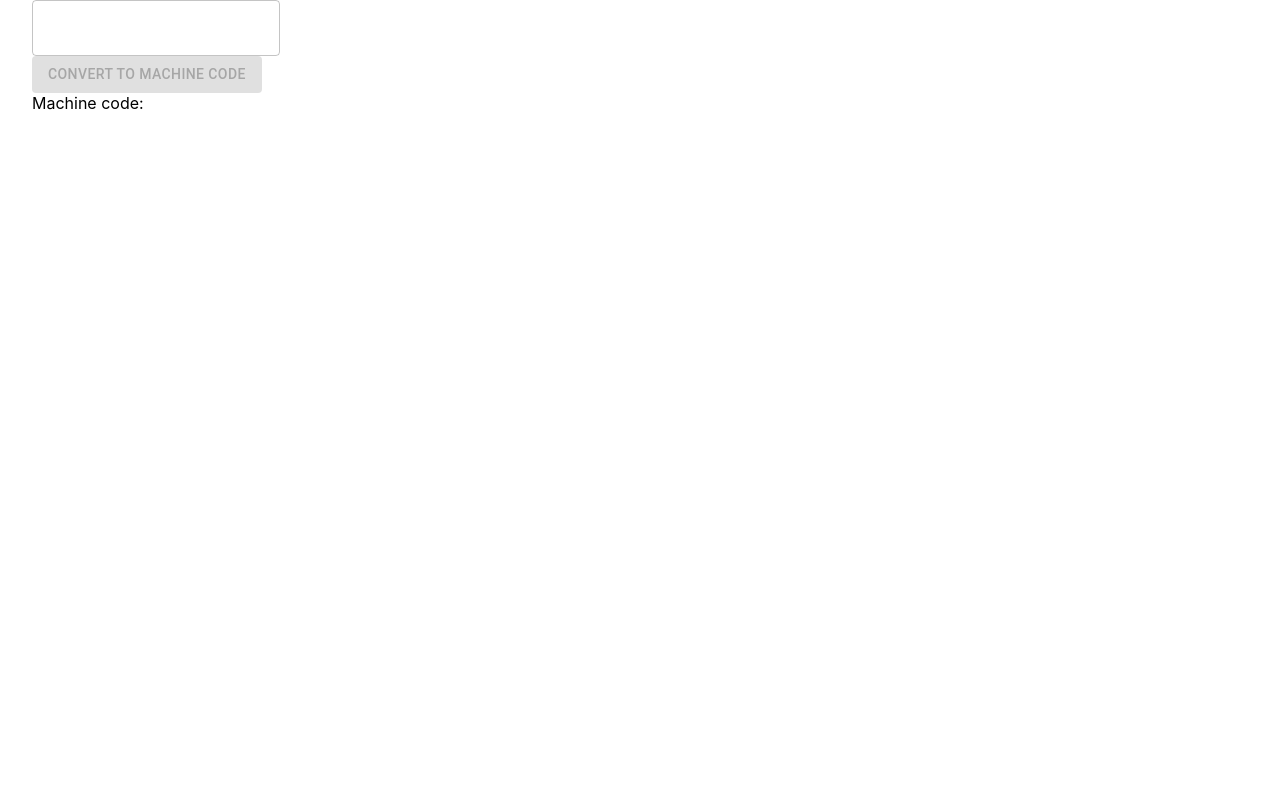
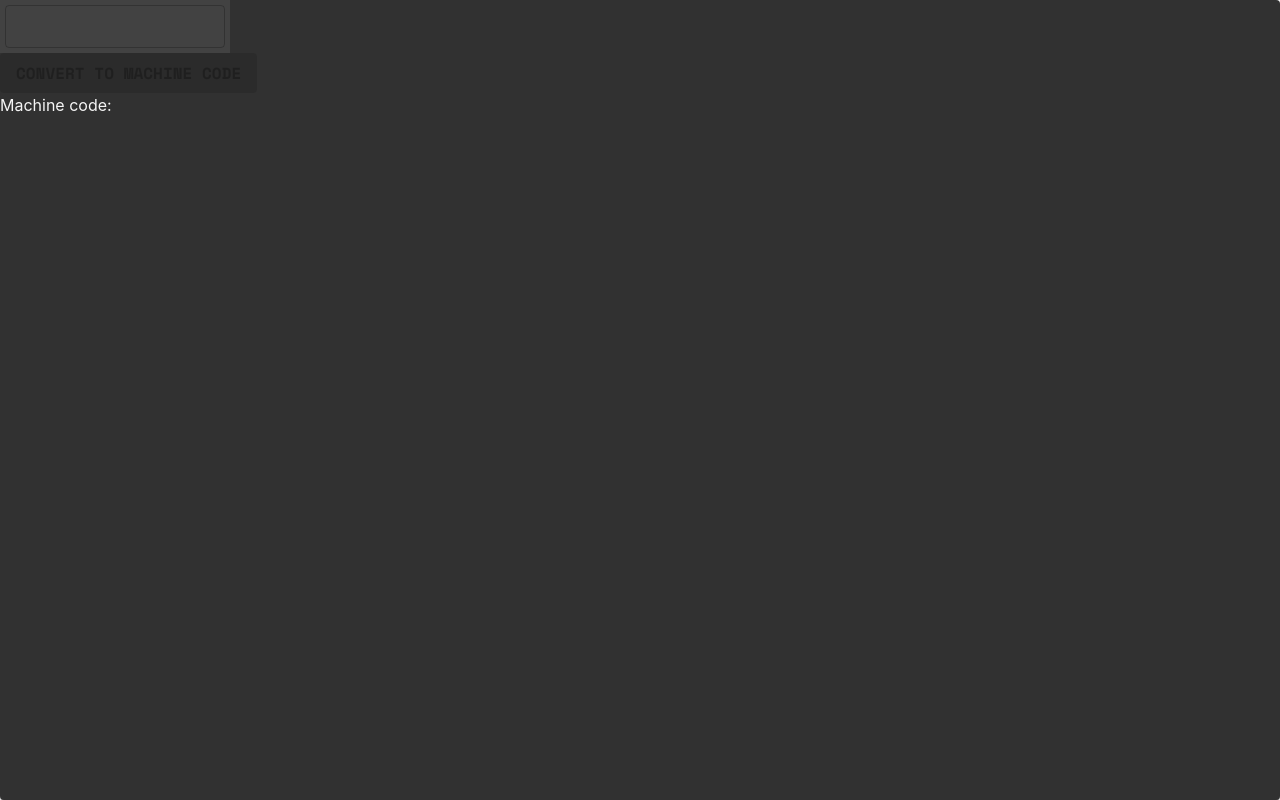
Before and after one commit to Devorein/aisem, a Next.js app: page / in a window 1280 px wide. Built offline with nearby package versions, Linux system fonts and the light colour scheme.

Commit message:
Added basic theme

```diff
--- a/pages/_app.tsx
+++ b/pages/_app.tsx
@@ -1,8 +1,14 @@
-import '../styles/globals.css'
-import type { AppProps } from 'next/app'
+import { ThemeProvider } from '@mui/material';
+import type { AppProps } from 'next/app';
+import '../styles/globals.css';
+import { generateTheme } from '../utils/generateTheme';
+
+const generatedTheme = generateTheme();
 
 function MyApp({ Component, pageProps }: AppProps) {
-  return <Component {...pageProps} />
+  return <ThemeProvider theme={generatedTheme}>
+    <Component {...pageProps} />
+  </ThemeProvider>
 }
 
 export default MyApp
--- /dev/null
+++ b/pages/_document.tsx
@@ -0,0 +1,23 @@
+// pages/_document.js
+
+import Document, { Head, Html, Main, NextScript } from 'next/document'
+
+class MyDocument extends Document {
+  render() {
+    return (
+      <Html>
+        <Head>
+          <link rel="preconnect" href="https://fonts.googleapis.com" />
+          <link rel="preconnect" href="https://fonts.gstatic.com" crossOrigin={"true"} />
+          <link href="https://fonts.googleapis.com/css2?family=Space+Mono:wght@400;700&display=swap" rel="stylesheet" />
+        </Head>
+        <body>
+          <Main />
+          <NextScript />
+        </body>
+      </Html>
+    )
+  }
+}
+
+export default MyDocument
--- a/pages/index.tsx
+++ b/pages/index.tsx
@@ -1,10 +1,9 @@
 import styled from '@emotion/styled';
-import { Box, Button, TextField } from '@mui/material';
+import { Box, Button, Paper, TextField, Typography } from '@mui/material';
 import { red } from '@mui/material/colors';
 import type { NextPage } from 'next';
 import { useState } from 'react';
 import convertToMachineCode from '../libs/convertAssemblyToMachineCode';
-import styles from '../styles/Home.module.css';
 
 const Flex = styled.div`
   display: flex;
@@ -15,7 +14,9 @@ const Home: NextPage = () => {
   const [errorMessage, setErrorMessage] = useState<string | null>(null)
 
   return (
-    <div className={styles.container}>
+    <Paper sx={{
+      height: "100%"
+    }}>
       <TextField onChange={e => setAssemblyInstruction(e.target.value)} value={assemblyInstruction} />
       <Flex>
         <Button variant="contained" disabled={!assemblyInstruction} onClick={() => {
@@ -31,9 +32,10 @@ const Home: NextPage = () => {
         }}>Convert to Machine Code</Button>
       </Flex>
       <Box>
-        Machine code: <Box component="span" sx={{
+        Machine code: <Typography component="span" sx={{
           fontWeight: 500
-        }}>{machineCode}</Box>
+        }}>{machineCode}
+      </Typography>
       </Box>
       {errorMessage && <Box sx={{
         color: red[500],
@@ -41,7 +43,7 @@ const Home: NextPage = () => {
       }}>
         Error: {errorMessage}
       </Box>}
-    </div>
+    </Paper>
   )
 }
 
--- a/styles/Home.module.css
+++ /dev/null
@@ -1,116 +0,0 @@
-.container {
-  padding: 0 2rem;
-}
-
-.main {
-  min-height: 100vh;
-  padding: 4rem 0;
-  flex: 1;
-  display: flex;
-  flex-direction: column;
-  justify-content: center;
-  align-items: center;
-}
-
-.footer {
-  display: flex;
-  flex: 1;
-  padding: 2rem 0;
-  border-top: 1px solid #eaeaea;
-  justify-content: center;
-  align-items: center;
-}
-
-.footer a {
-  display: flex;
-  justify-content: center;
-  align-items: center;
-  flex-grow: 1;
-}
-
-.title a {
-  color: #0070f3;
-  text-decoration: none;
-}
-
-.title a:hover,
-.title a:focus,
-.title a:active {
-  text-decoration: underline;
-}
-
-.title {
-  margin: 0;
-  line-height: 1.15;
-  font-size: 4rem;
-}
-
-.title,
-.description {
-  text-align: center;
-}
-
-.description {
-  margin: 4rem 0;
-  line-height: 1.5;
-  font-size: 1.5rem;
-}
-
-.code {
-  background: #fafafa;
-  border-radius: 5px;
-  padding: 0.75rem;
-  font-size: 1.1rem;
-  font-family: Menlo, Monaco, Lucida Console, Liberation Mono, DejaVu Sans Mono,
-    Bitstream Vera Sans Mono, Courier New, monospace;
-}
-
-.grid {
-  display: flex;
-  align-items: center;
-  justify-content: center;
-  flex-wrap: wrap;
-  max-width: 800px;
-}
-
-.card {
-  margin: 1rem;
-  padding: 1.5rem;
-  text-align: left;
-  color: inherit;
-  text-decoration: none;
-  border: 1px solid #eaeaea;
-  border-radius: 10px;
-  transition: color 0.15s ease, border-color 0.15s ease;
-  max-width: 300px;
-}
-
-.card:hover,
-.card:focus,
-.card:active {
-  color: #0070f3;
-  border-color: #0070f3;
-}
-
-.card h2 {
-  margin: 0 0 1rem 0;
-  font-size: 1.5rem;
-}
-
-.card p {
-  margin: 0;
-  font-size: 1.25rem;
-  line-height: 1.5;
-}
-
-.logo {
-  height: 1em;
-  margin-left: 0.5rem;
-}
-
-@media (max-width: 600px) {
-  .grid {
-    width: 100%;
-    flex-direction: column;
-  }
-}
--- a/styles/globals.css
+++ b/styles/globals.css
@@ -4,6 +4,13 @@ body {
   margin: 0;
   font-family: -apple-system, BlinkMacSystemFont, Segoe UI, Roboto, Oxygen,
     Ubuntu, Cantarell, Fira Sans, Droid Sans, Helvetica Neue, sans-serif;
+  height: 100%;
+  overflow: hidden;
+}
+
+#__next {
+  height: 100%;
+  overflow: hidden;
 }
 
 a {
--- /dev/null
+++ b/utils/generateTheme.ts
@@ -0,0 +1,249 @@
+import { createTheme, darken, lighten, Theme as MaterialUITheme, ThemeOptions } from "@mui/material";
+import { grey } from "@mui/material/colors";
+
+declare module '@emotion/react' {
+  export interface Theme extends MaterialUITheme {}
+}
+
+interface Color {
+  dark: string;
+  base: string;
+  light: string;
+  opposite_dark: string;
+  opposite_base: string;
+  opposite_light: string;
+};
+
+declare module '@mui/material/styles/createPalette' {
+  interface Palette {
+    type: "dark" | "light"
+    color: Color
+  }
+
+  interface PaletteOptions {
+    type: "dark" | "light"
+    color: Color
+  }
+}
+
+declare module "@mui/material/styles/createTheme" {
+  interface PaletteOptions {
+    color: Color
+  }
+}
+
+export function generateTheme() {
+  const { theme } = {theme: "dark"};
+  const color: Color = {
+    base: '',
+    dark: '',
+    light: '',
+    opposite_base: '',
+    opposite_dark: '',
+    opposite_light: ''
+  };
+  const text: {
+    primary: string;
+    secondary: string;
+  } = {
+    primary: '',
+    secondary: ''
+  };
+
+  let paletteType: "dark" | "light" = 'dark';
+
+  switch (theme) {
+    case 'dark': {
+      color.light = grey[800];
+      color.dark = grey[900];
+      color.base = darken(grey[800], 0.25);
+      color.opposite_light = lighten(grey[200], 0.5);
+      color.opposite_dark = grey[300];
+      color.opposite_base = grey[200];
+      text.primary = grey[100];
+      text.secondary = grey[200];
+      paletteType = 'dark';
+      break;
+    }
+    case 'light': {
+      color.light = lighten(grey[200], 0.5);
+      color.dark = grey[300];
+      color.base = grey[200];
+      color.opposite_light = grey[800];
+      color.opposite_dark = grey[900];
+      color.opposite_base = darken(grey[800], 0.25);
+      text.primary = grey[900];
+      text.secondary = grey[800];
+      paletteType = 'light';
+      break;
+    }
+  }
+
+  const { light, base, dark } = color;
+
+  const themeOptions: ThemeOptions = {
+    palette: {
+      color,
+      type: paletteType,
+      text: {
+        primary: text.primary,
+        secondary: text.secondary
+      },
+      background: {
+        default: base
+      },
+      primary: {
+        main: "rgba(0,255,117, 0.9)"
+      },
+    },
+
+    typography: {
+      fontFamily: 'Space Mono',
+      fontSize: 14,
+      h5: {
+        fontWeight: 'bold',
+        fontSize: '1.25em'
+      },
+      h6: {
+        fontWeight: 'bold',
+        fontSize: '1.15em'
+      }
+    },
+    components: {
+      MuiButton: {
+        styleOverrides: {
+          contained: {
+            fontSize: '1em',
+            fontWeight: 'bold'
+          }
+        }
+      },
+      MuiPaper: {
+        styleOverrides: {
+          root: {
+            backgroundColor: base
+          }
+        }
+      },
+      MuiListItem: {
+        styleOverrides: {
+          root: {
+            '&$selected': {
+              backgroundColor: light
+            }
+          },
+          button: {
+            '&:hover': {
+              backgroundColor: dark
+            }
+          }
+        }
+      },
+      MuiCheckbox: {
+        styleOverrides: {
+          root: {
+            padding: 0,
+            marginRight: 5
+          }
+        }
+      },
+      MuiIconButton: {
+        styleOverrides: {
+          root: {
+            width: '18px',
+            height: '18px'
+          }
+        }
+      },
+      MuiSelect: {
+        styleOverrides: {
+          select: {
+            paddingLeft: 5
+          }
+        }
+      },
+      MuiRadio: {
+        styleOverrides: {
+          root: {
+            padding: 5
+          }
+        }
+      },
+      MuiButtonBase: {
+        styleOverrides: {
+          root: {
+            margin: 0,
+            padding: 0
+          }
+        }
+      },
+      MuiFormControlLabel: {
+        styleOverrides: {
+          root: {
+            marginLeft: 0,
+            marginRight: 0,
+            margin: 0,
+            padding: 5,
+            backgroundColor: light
+          }
+        }
+      },
+      MuiFormLabel: {
+        styleOverrides: {
+          root: {
+            margin: 2.5,
+            padding: 5
+          }
+        }
+      },
+      MuiFormControl: {
+        styleOverrides: {
+          root: {
+            backgroundColor: light,
+            padding: 5
+          }
+        }
+      },
+      MuiTextField: {
+        defaultProps: {
+
+        }
+      },
+      MuiOutlinedInput: {
+        styleOverrides: {
+          input: {
+            padding: 10
+          }
+        }
+      },
+      MuiInputBase: {
+        styleOverrides: {
+          input: {
+            paddingBottom: 5
+          },
+          root: {
+            padding: 0,
+            paddingLeft: 0
+          }
+        }
+      },
+      MuiInputLabel: {
+        styleOverrides: {
+          root: {
+            fontWeight: 'bolder',
+            fontSize: '1em',
+            backgroundColor: dark,
+            padding: 5,
+            margin: 0,
+            marginBottom: 5,
+            display: 'flex',
+            justifyContent: 'center',
+            alignItems: 'center'
+          }
+        }
+      }
+    }
+  };
+
+  return createTheme(themeOptions);
+}
```
